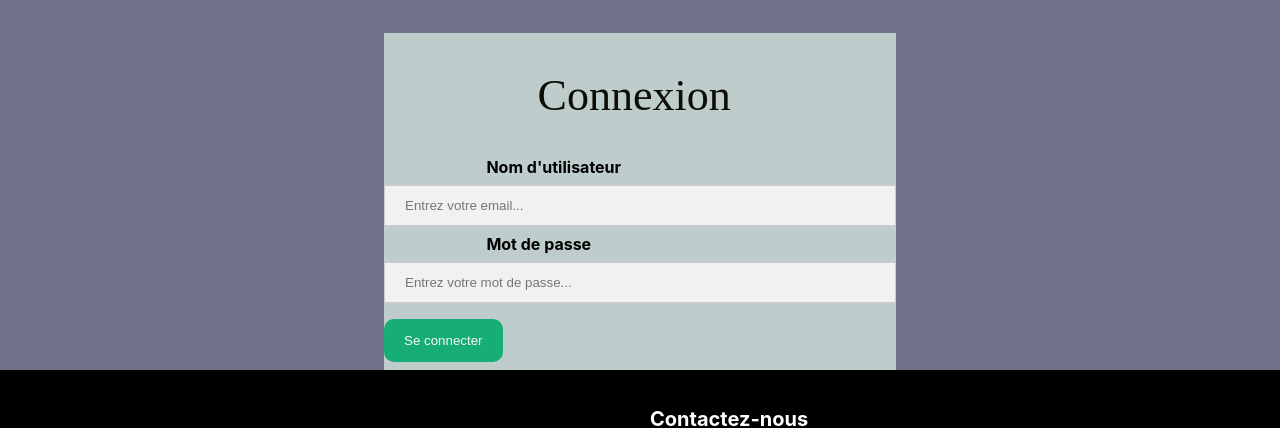
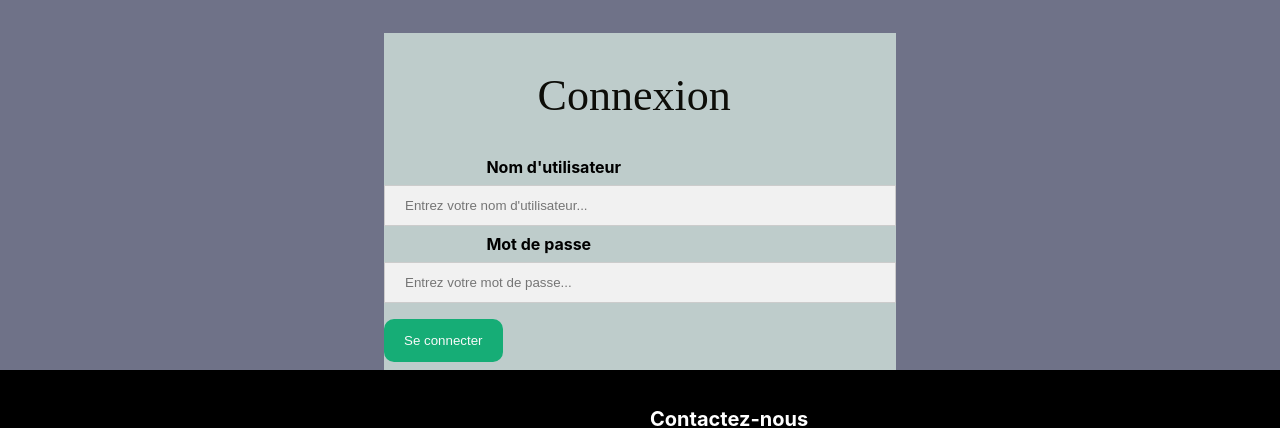
Before and after one commit to harry92300/mediatheque, a React (Create React App) app in the folder mon-app/: page /Connexion in a window 1280 px wide. Shown: the part 167-595 px from the top of the page. Built offline with nearby package versions, Linux system fonts and the light colour scheme; grey boxes are pictures that could not be loaded.

Commit message:
connection

```diff
--- a/mon-app/src/composant/Connection.jsx
+++ b/mon-app/src/composant/Connection.jsx
@@ -1,26 +1,52 @@
-import React from 'react';
+import React, { useState } from 'react';
 import { Link } from 'react-router-dom';
+import axios from 'axios';
 import '../style/Connection.css';
 
 export default function Connection() {
+  const [formData, setFormData] = useState({
+    username: '',
+    password: ''
+  });
+
+  const handleChange = (e) => {
+    const { name, value } = e.target;
+    setFormData({ ...formData, [name]: value });
+  };
+
+  const handleSubmit = async (e) => {
+    e.preventDefault();
+
+    try {
+      const response = await axios.post('http://localhost:3000/login', formData);
+
+      if (!response) {
+        throw new Error('Erreur lors de la connexion');
+      }
+
+      alert('Connexion réussie !');
+      // Vous pouvez rediriger l'utilisateur vers une autre page après la connexion réussie
+    } catch (error) {
+      console.error('Erreur lors de la connexion :', error.message);
+      alert('Une erreur s\'est produite lors de la connexion. Veuillez réessayer plus tard.');
+    }
+  };
+
   return (
     <div>
       <div className="bloks2">
         <div id="container">
-          <form>
+          <form onSubmit={handleSubmit}>
             <h2 className='mop'>Connexion</h2>
 
             <label><b>Nom d'utilisateur</b></label>
-            <input type="text" placeholder="Entrez votre email..." name="username" required />
+            <input type="text" placeholder="Entrez votre nom d'utilisateur..." name="username" value={formData.username} onChange={handleChange} required />
 
             <label><b>Mot de passe</b></label>
-            <input type="password" placeholder="Entrez votre mot de passe..." name="password" required />
+            <input type="password" placeholder="Entrez votre mot de passe..." name="password" value={formData.password} onChange={handleChange} required />
 
-            <Link to="/Pageadd">
             <button type="submit">Se connecter</button>
-            </Link>
           </form>
-
         </div>
       </div>
       <div className="footer">
@@ -38,16 +64,13 @@ export default function Connection() {
           <h2>Contactez-nous</h2>
           <p>Réseaux sociaux :</p>
           <ul>
-                        <li><Link to="https://www.facebook.com/">Facebook</Link></li>
-                        <li><Link to="https://twitter.com/">Twitter</Link></li>
-                        <li><Link to="https://www.instagram.com/">Instagram</Link></li>
+            <li><a href="https://www.facebook.com/">Facebook</a></li>
+            <li><a href="https://twitter.com/">Twitter</a></li>
+            <li><a href="https://www.instagram.com/">Instagram</a></li>
           </ul>
           <p>Numéro de téléphone : 33+ 1 23 34 45 56 </p>
         </div>
       </div>
-
-
-      {/* ...rest of your code */}
     </div>
   );
 }
```
Also changed, not shown: 1 other file (tests, documents, lock files or other folders). Lines whose indentation alone changed are shown as unchanged.
